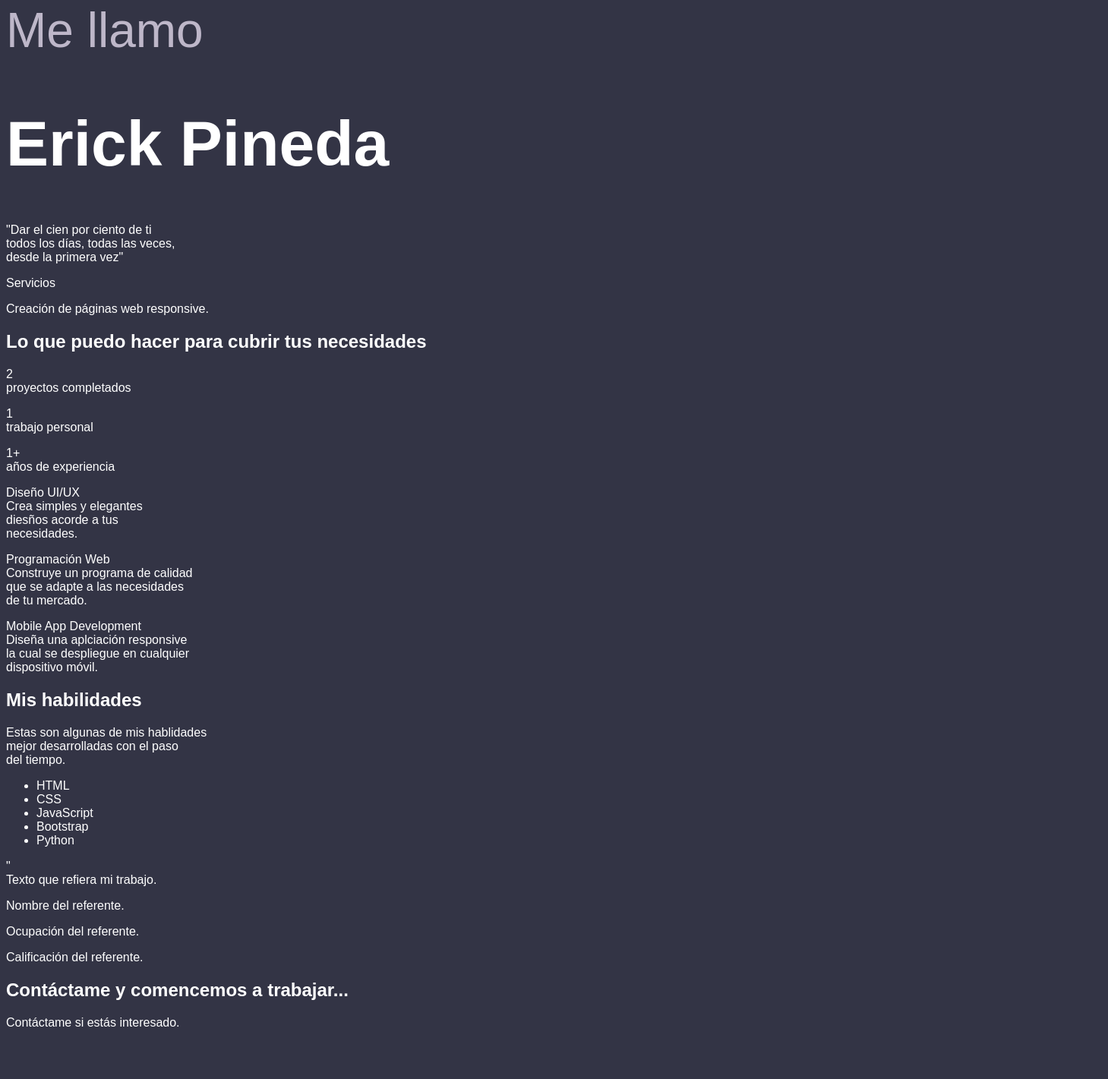
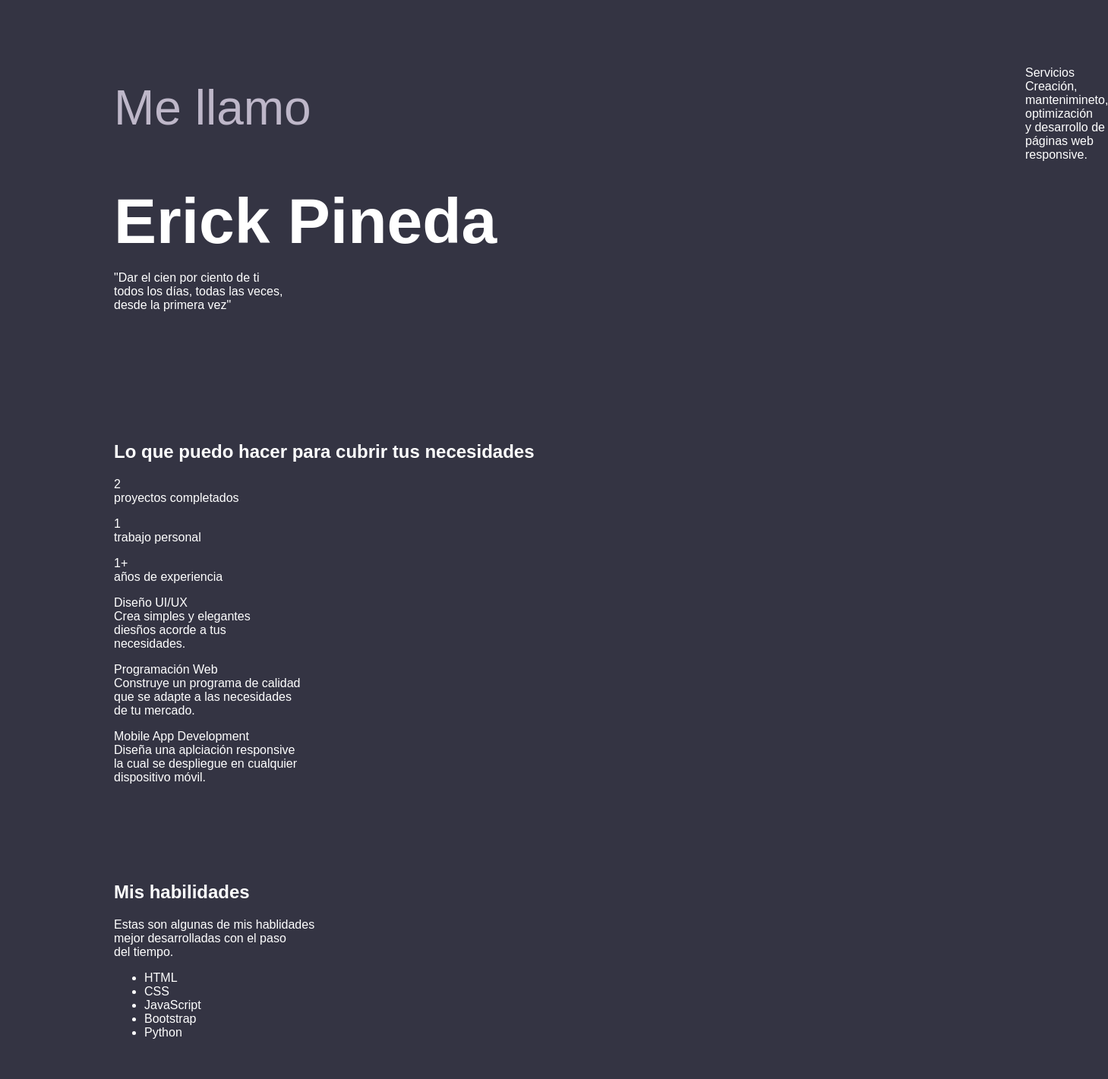
Before and after one commit to ErickPineda97/Portfolio, a plain HTML site: page index.html in a window 1280 px wide. Shown: the part 139-1560 px from the top of the page at 76% size, 1459 px wide, since content can reach past the window. Before the commit the page ends 1511 px from the top, so only its background shows below. Drawn offline with Linux system fonts and the light colour scheme.

Commit message:
second commit

```diff
--- a/index.html
+++ b/index.html
@@ -8,7 +8,8 @@
     <!--Enlaza el codigo HTML con el CSS-->
 
     <link rel="stylesheet" href="style.css">
-    <title>Portafolio</title>
+
+    <title>Erick Pineda</title>
 </head>
 <body>
 
@@ -25,16 +26,18 @@
         </header>
     </div>
     <div class="inicio">
-       <p id="parrafo1">Me llamo</p>
-       <h1 id="titulo">Erick Pineda</h1>
+        <div id="nombreerick">
+            <p id="parrafo1">Me llamo</p>
+            <h1 id="titulo">Erick Pineda</h1>
+        </div>
 
         <!--Poner este texto debajo del h1-->
 
-        <p>"Dar el cien por ciento de ti<br> todos los días, todas las veces,<br> desde la primera vez"</p>
+        <p id="parrafo2">"Dar el cien por ciento de ti<br> todos los días, todas las veces,<br> desde la primera vez"</p>
 
         <!-- Poner esta sección al costado derecho de la página-->
-        <p>Servicios</p>
-        <p>Creación de páginas web responsive.</p>
+        <p id="parrafo3">Servicios<br>
+        Creación, mantenimineto, optimización<br> y desarrollo de páginas web responsive.</p>
 
     </div>
 
@@ -59,7 +62,7 @@
 
         <!--Poner estos items en forma de cuadros-->
 
-        <ul>
+        <ul id="ul-skills">
             <li>HTML</li>
             <li>CSS</li>
             <li>JavaScript</li>
@@ -85,6 +88,19 @@
         <p>Contáctame si estás interesado.</p>
     </div>
         <!--Crear botón de contacto-->
+    <div class="footer">
+        <h4>Servicios</h4>
+            <p>Diseño UI/UX</p>
+            <P>Web Dev</P>
+            <p>Mobile Dev</p>
+            <p>Frameworks</p>
+        <h4>Sobre mí</h4>
+        <h4>Redes</h4>
+            <p>Manente conectado conmigo,<br>
+            estas son mis redes principales...</p>
+
+        <!--Agregar botones que dirijan a mis redes-->
+    </div>
 
 </body>
 </html>
--- a/style.css
+++ b/style.css
@@ -1,12 +1,13 @@
 body {
-    background-color:#333445 ;
+  background-color: #343443;
 }
+
+/*Esta seccion abarca lo que es el header y el nav*/
+
 .header {
   display: flex;
   align-items: center;
-    color: white ;
-    font-size: 18px;
-    font-family: 'Work Sans Light', sans-serif;
+  color: white;
 }
 
 header {
@@ -21,6 +22,8 @@ nav {
   position: fixed;
   padding-top: 10px;
   left: 500px;
+  font-size: 18px;
+  font-family: "Work Sans Light", sans-serif;
 }
 
 a {
@@ -30,7 +33,7 @@ a {
 }
 
 a:hover {
-    color:#FFBA19;
+  color: #ffba19;
 }
 
 @media (max-width: 700px) {
@@ -42,36 +45,79 @@ a:hover {
   }
 }
 
+/*Aquie termina la seccion del header y el nav*/
+
+#nombreerick {
+    position: absolute;
+    left: 150px;
+    top: 180px;
+
+}
+
 #parrafo1 {
   font-size: 64px;
-    font-family: 'Montserrat regular', sans-serif;
+  font-family: "Montserrat regular", sans-serif;
   color: #beb7c9;
 }
+
+#parrafo2 {
+    position: absolute;
+    top: 480px;
+    left: 150px;
+}
+
+#parrafo3 {
+    position: absolute;
+    left: 1350px;
+    top: 210px;
+}
+
 #titulo {
   font-size: 84px;
-    font-family: 'Montserrat bold', sans-serif;
+  font-family: "Montserrat bold", sans-serif;
 }
 
 .inicio {
   color: white;
-    font-family: 'Work Sans', sans-serif;
+  font-family: "Work Sans", sans-serif;
 }
 
 .portfolio {
   color: white;
-    font-family: 'Work Sans', sans-serif;
+  font-family: "Work Sans", sans-serif;
+  position: absolute;
+  top: 700px;
+  left: 150px;
 }
 
 .skills {
   color: white;
-    font-family: 'Work Sans', sans-serif;
-}
-
-#skills {
-    font-family: 'Work Sans', sans-serif;
+  font-family: "Work Sans", sans-serif;
+  position: absolute;
+  top: 1280px;
+  left: 150px;
 }
 
 .referencias {
   color: white;
-    font-family: 'Work Sans', sans-serif;
+  font-family: "Work Sans", sans-serif;
+  position: absolute;
+  top: 1580px;
+  left: 150px;
 }
+
+.contacto {
+    color: white;
+    font-family: "Work Sans", sans-serif;
+    position: absolute;
+    top: 200px;
+    left: 150px;
+}
+
+.footer {
+    color: white;
+    font-family: "Work Sans", sans-serif;
+    position: absolute;
+    top: 450px;
+    left: 150px;
+}
```
Lines whose indentation alone changed are shown as unchanged.
